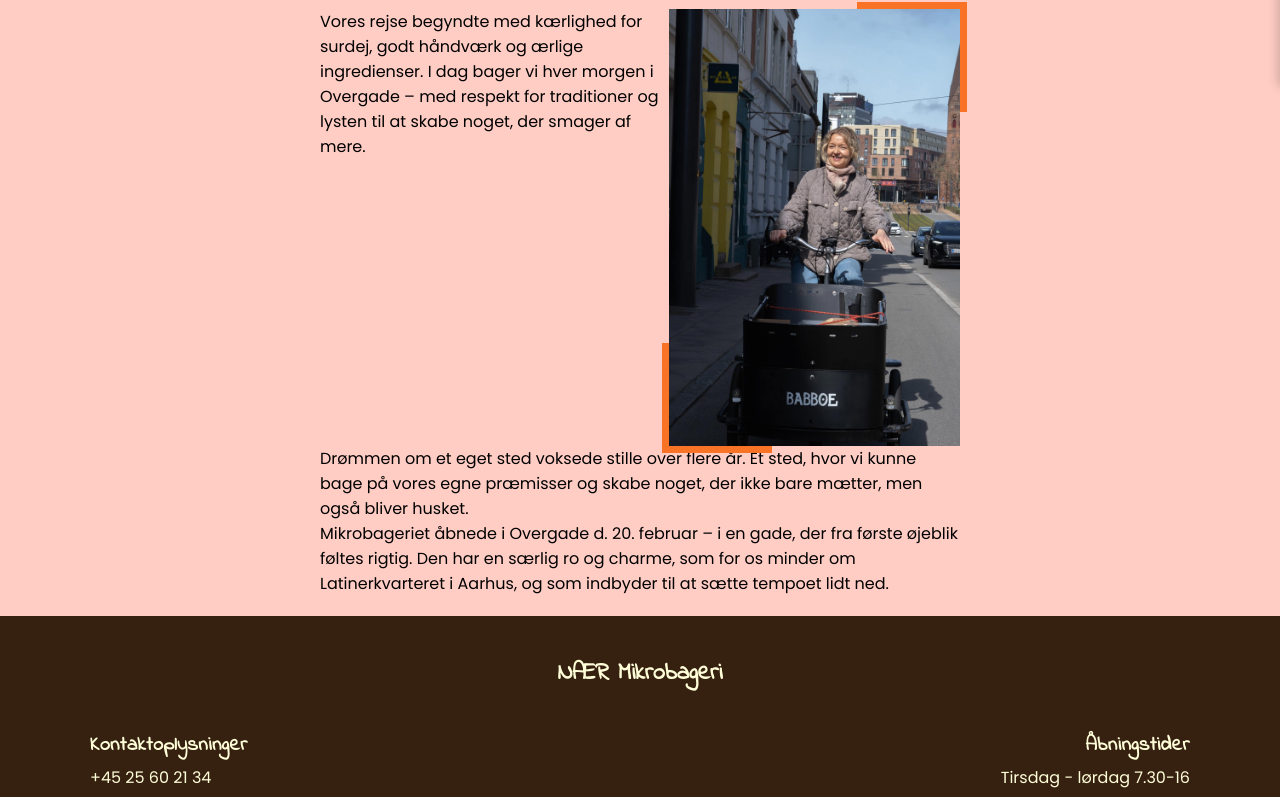
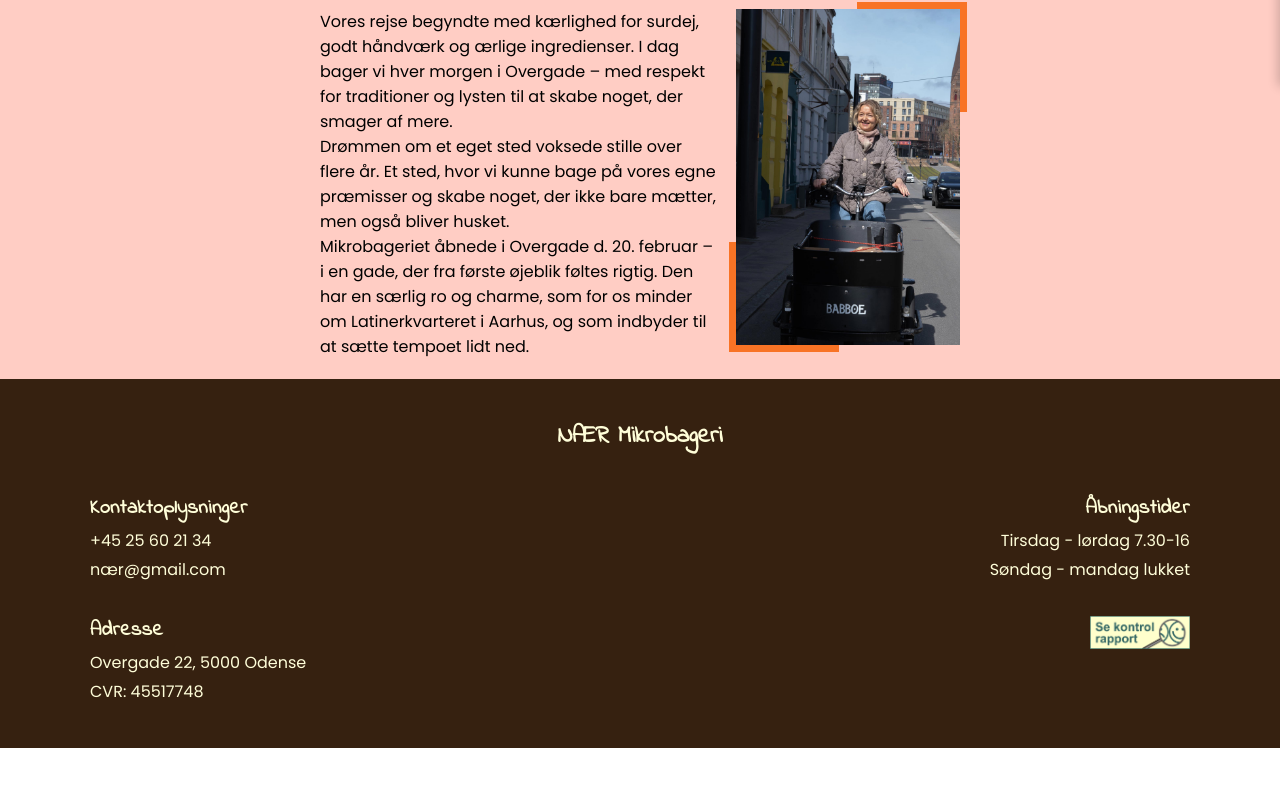
Before and after one commit to Freja-absalonsen/projekt-6, a Vue app in the folder projekt-6/: page /om-os in a window 1280 px wide. Shown: the part 874-1671 px from the top of the page. After the commit the page ends 1622 px from the top, so only its background shows below. Built offline with nearby package versions, Linux system fonts and the light colour scheme.

Commit message:
frame udtalelser

```diff
--- a/projekt-6/src/components/about/History.vue
+++ b/projekt-6/src/components/about/History.vue
@@ -5,8 +5,7 @@
             <h2>Vores historie</h2>
             <div class=" divider"></div>
             <div class="our-history__content">
-                <div class="our-history__top">
-                    <p>
+                <p class="our-history__text1">
                     Vores rejse begyndte med kærlighed for surdej, godt håndværk og ærlige ingredienser.
                     I dag bager vi hver morgen i Overgade –
                     med respekt for traditioner og lysten til at skabe noget, der smager af mere.
@@ -18,13 +17,12 @@
                         <div class="square-bottom-left"></div>
                     </div>
                 </div>
-                </div>
-                <p>
+                <p class="our-history__text2">
                     Drømmen om et eget sted voksede stille over flere år.
                     Et sted, hvor vi kunne bage på vores egne præmisser og skabe noget,
                     der ikke bare mætter, men også bliver husket.
                 </p>
-                <p>
+                <p class="our-history__text3">
                     Mikrobageriet åbnede i Overgade d. 20. februar – i en gade, der fra første øjeblik føltes rigtig.
                     Den har en særlig ro og charme, som for os minder om Latinerkvarteret i Aarhus,
                     og som indbyder til at sætte tempoet lidt ned.
--- a/projekt-6/src/components/home/HomeHistory.vue
+++ b/projekt-6/src/components/home/HomeHistory.vue
@@ -8,7 +8,9 @@
                     Vores rejse begyndte med kærlighed for surdej, godt håndværk og ærlige ingredienser. I dag bager vi hver morgen i Overgade – med respekt for traditioner og lysten til at skabe noget, der smager af mere.
                 </p>
 
-                <button class="home-history__button">Læs mere →</button>
+                <RouterLink :to="{ name: 'about' }">
+                    <button class="home-history__button">Læs mere →</button>
+                </RouterLink>
             </div>
 
             <div class="home-history__wrapper">
--- a/projekt-6/src/components/home/HomeInfo.vue
+++ b/projekt-6/src/components/home/HomeInfo.vue
@@ -28,7 +28,11 @@
             <p class="home-info__text">Et mikrobageri i hjertet af Odense. Her finder du friskbagt brød og kager lavet med omhu og passion. - Et sted du kan kigge forbi på farten, slå et lille smut ind, eller bare være et øjeblik
             </p>
 
-            <button class="home-info__button">Find vej →</button>
+
+
+            <RouterLink :to="{ name: 'kontakt' }">
+              <button class="home-info__button">Find vej →</button>
+            </RouterLink>
         </div>
     </section>
 </template>
--- a/projekt-6/src/components/home/HomeSome.vue
+++ b/projekt-6/src/components/home/HomeSome.vue
@@ -14,7 +14,11 @@
 
             <div class="follow__text">
                 <p class="follow__description">Se med på vores instagram, for at se de nyeste vare i butikken </p>
-                <button class="follow__button">Følg os →</button>
+                <button class="follow__button">
+                    <a href="https://www.instagram.com/mikrobageri_1?utm_source=ig_web_button_share_sheet&igsh=ZDNlZDc0MzIxNw==" target="_blank" class="insta-icon">
+                        Følg os →
+                    </a>
+                </button>
             </div>
 
         </div>
--- a/projekt-6/src/components/home/HomeTestimonials.vue
+++ b/projekt-6/src/components/home/HomeTestimonials.vue
@@ -47,7 +47,8 @@ onUnmounted(() => {
 <template>
     <section class="testimonials">
         <h2 class="testimonials__title">Vores kunder siger</h2>
-
+        <div class="testimonials__wrapper">
+            <div class="square-top-right"></div>
             <div class="testimonials__slider">
                 <div class="testimonials__track" :style="{transform: `translateX(-${currentIndex * 50}%)`}">
                     <div v-for="(testimonial,index) in testimonials" :key="index" class="testimonials__slide">
@@ -60,6 +61,8 @@ onUnmounted(() => {
                     </div>
                 </div>
             </div>
+            <div class="square-bottom-left"></div>
+        </div>
 
         <div class="testimonials__dots">
             <span v-for="index in totalDots" :key="index" class="testimonials__dot" :class="{ 'testimonials__dot--active': index - 1 === currentIndex }" @click="goToSlide(index - 1)"></span>
--- a/projekt-6/src/styles/style.css
+++ b/projekt-6/src/styles/style.css
@@ -23,6 +23,7 @@ h3 {
 p, a {
   font-size: 16px;
   font-family: "Poppins", sans-serif;
+  text-decoration: none;
 }
 
 section {
@@ -135,7 +136,6 @@ section {
 }
 .home-info__text {
   line-height: 1.5;
-  margin-bottom: 20px;
 }
 .home-info__button {
   background: #577448;
@@ -263,10 +263,8 @@ section {
   display: flex;
   flex-direction: column;
   align-items: flex-start;
-  gap: 16px;
 }
 .follow__description {
-  margin-bottom: 20px;
   text-align: center;
 }
 .follow__button {
@@ -279,6 +277,10 @@ section {
   align-self: center;
   font-size: 16px;
   font-family: "Poppins", sans-serif;
+}
+.follow__button a {
+  color: #FFFED9;
+  text-decoration: none;
 }
 
 .divider {
@@ -296,21 +298,27 @@ section {
   font-size: 28px;
   font-family: "Indie Flower", cursive;
 }
+.testimonials__wrapper {
+  position: relative;
+}
 .testimonials__slider {
   overflow: hidden;
+  position: relative;
   width: 100%;
+  z-index: 10;
 }
 .testimonials__track {
   display: flex;
   transition: transform 0.4s ease;
   align-items: stretch;
+  margin: 0 -8px;
 }
 .testimonials__slide {
   min-width: 50%;
-  flex: 0 0 50%;
+  box-sizing: border-box;
+  display: block;
+  position: relative;
   padding: 0 8px;
-  box-sizing: border-box;
-  display: flex;
 }
 .testimonials__card {
   background: #FFFED9;
@@ -357,6 +365,24 @@ section {
 }
 .testimonials__dot--active {
   background: #F87325;
+}
+.testimonials .square-top-right {
+  position: absolute;
+  width: 110px;
+  height: 110px;
+  background-color: #F87325;
+  top: -7px;
+  right: -7px;
+  z-index: 1;
+}
+.testimonials .square-bottom-left {
+  position: absolute;
+  width: 110px;
+  height: 110px;
+  background-color: #F87325;
+  bottom: -7px;
+  left: -7px;
+  z-index: 1;
 }
 
 .contact__title {
@@ -607,15 +633,31 @@ section {
   width: 100%;
 }
 .our-history__content {
-  display: flex;
-  flex-direction: column;
+  display: grid;
+  grid-template-areas: "top-text  image" "text2     text2" "text3     text3";
+  grid-template-columns: 1fr 45%;
   padding-top: 20px;
+  -moz-column-gap: 1rem;
+       column-gap: 1rem;
 }
-.our-history__top {
-  display: flex;
+@media (min-width: 768px) {
+  .our-history__content {
+    grid-template-areas: "top-text  image" "text2     image" "text3     image";
+    grid-template-columns: 1fr 35%;
+  }
+}
+.our-history__text1 {
+  grid-area: top-text;
+}
+.our-history__text2 {
+  grid-area: text2;
+}
+.our-history__text3 {
+  grid-area: text3;
 }
 .our-history__wrapper {
-  display: inline-block;
+  grid-area: image;
+  align-self: start;
 }
 .our-history .image-wrapper {
   position: relative;
@@ -663,7 +705,7 @@ section {
   display: flex;
   flex-wrap: nowrap;
   justify-content: space-between;
-  gap: 40px;
+  gap: 5%;
 }
 .footer__column {
   display: flex;
--- a/projekt-6/src/styles/style.scss
+++ b/projekt-6/src/styles/style.scss
@@ -26,6 +26,7 @@ h3{
 p,a{
     font-size: f.$font-size-tertiary;
     font-family: f.$font-primary;
+    text-decoration: none;
 }
 
 section{
@@ -156,7 +157,6 @@ section{
 
     &__text{
         line-height: 1.5;
-        margin-bottom: 20px;
     }
 
     &__button{
@@ -274,16 +274,18 @@ section{
         display: flex;
         flex-direction: column;
         align-items: flex-start;
-        gap: 16px;
     }
 
     &__description{
-        margin-bottom: 20px;
         text-align: center
     }
 
     &__button{
         @include m.button;
+        a{
+            color: c.$color-text-secondary;
+            text-decoration: none;
+        }
     }
 
 }
@@ -305,23 +307,31 @@ section{
         font-family: f.$font-secondary;
     }
 
+    &__wrapper{
+        position: relative;
+    }
+
     &__slider{
         overflow: hidden;
+        position: relative;
         width: 100%;
+        z-index: 10;
     }
 
     &__track{
         display: flex;
         transition: transform 0.4s ease;
         align-items: stretch;
+        margin: 0 -8px;
+
     }
 
     &__slide{
         min-width: 50%;
-        flex: 0 0 50%;
+        box-sizing: border-box;
+        display: block;
+        position: relative;
         padding: 0 8px;
-        box-sizing: border-box;
-        display: flex;
     }
 
     &__card{
@@ -377,6 +387,12 @@ section{
         }
     }
 
+    .square-top-right{
+        @include m.square-top-right;
+    }
+    .square-bottom-left{
+        @include m.square-bottom-left
+    }
 }
 
 // Contact info
@@ -629,18 +645,32 @@ section{
         @include m.divider
     }
 
-    &__content{
-        display: flex;
-        flex-direction: column;
+    &__content {
+        display: grid;
+        grid-template-areas:
+            "top-text  image"
+            "text2     text2"
+            "text3     text3";
+        grid-template-columns: 1fr 45%;
         padding-top: 20px;
+        column-gap: 1rem;
+
+        @media (min-width: 768px) {
+            grid-template-areas:
+                "top-text  image"
+                "text2     image"
+                "text3     image";
+            grid-template-columns: 1fr 35%;
+        }
     }
 
-    &__top{
-        display: flex;
-    }
+    &__text1 { grid-area: top-text; }
+    &__text2 { grid-area: text2; }
+    &__text3 { grid-area: text3; }
 
-    &__wrapper{
-        display: inline-block;
+    &__wrapper {
+        grid-area: image;
+        align-self: start;
     }
 
     .image-wrapper {
@@ -685,7 +715,7 @@ section{
         display: flex;
         flex-wrap: nowrap;
         justify-content: space-between;
-        gap: 40px;
+        gap: 5%;
     }
 
     &__column{
```
Also changed, not shown: 1 other file (tests, documents, lock files or other folders). Lines whose indentation alone changed are shown as unchanged.
